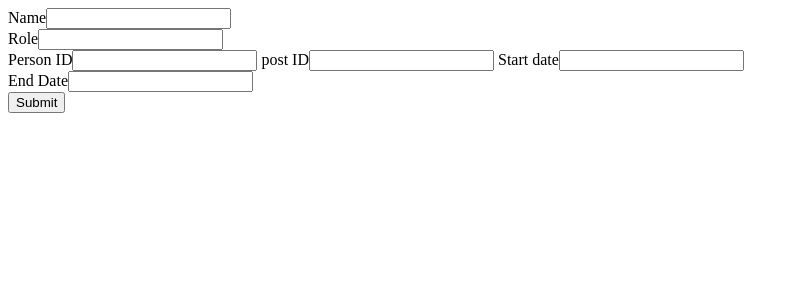
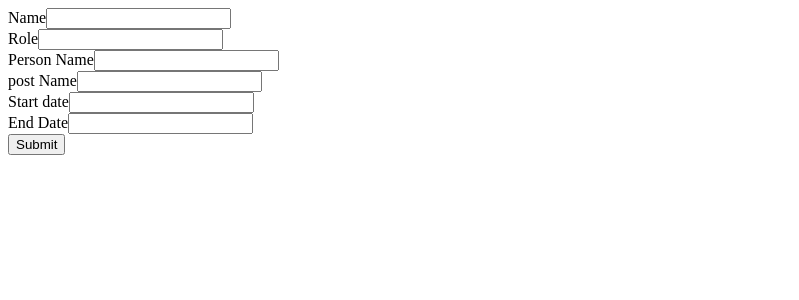
Before and after one commit to sweemeng/sinar_popit_ui, a Flask app: page /addmembers/1 in a window 1280 px wide. Shown: the top 300 px of the page, without its empty margins (0-799 px from the left). Run offline with Flask 2, Linux system fonts and the light colour scheme; data that the repository does not hold is empty; some libraries are stand-ins or nearby versions.

Commit message:
Create search function in server and frontnend for autocomplete

```diff
--- a/posthack/server.py
+++ b/posthack/server.py
@@ -3,6 +3,10 @@ from flask import Flask
 from flask import render_template
 from flask import request
 from flask import redirect
+from flask import jsonify
+from flask import make_response
+from flask import Response
+import json
 import requests
 
 """
@@ -40,6 +44,19 @@ def add_post(organization_id):
 
     return render_template("addpost.html", organization_id=organization_id)
 
+@app.route("/search/<entity>")
+def search(entity):
+    key = "name"
+    name = request.args.get("name")
+
+    if not name:
+        key = "label"
+        name = request.args.get("label")
+    if not name:
+        return Response(json.dumps([]), mimetype="application/json")
+    value = search_entity(entity, key, name)
+    print value
+    return Response(json.dumps(value), mimetype="application/json")
 
 @app.route("/listorgs/")
 def list_organizations():
@@ -81,12 +98,8 @@ def create_membership(organizations_id):
         if request.form["end_date"]:
             data["end_date"]  = request.form["end_date"]
         return "Done"
-    persons = fetch_entity("persons")
 
-    posts = get_entity("posts", "organization_id", organizations_id)
     return render_template("post_memberships.html",
-                           persons=persons,
-                           posts=posts,
                            organizations_id=organizations_id)
 
 @app.route("/addmembers/", methods=["GET", "POST"])
--- a/posthack/templates/post_memberships.html
+++ b/posthack/templates/post_memberships.html
@@ -3,13 +3,86 @@
 <head lang="en">
     <meta charset="UTF-8">
     <title></title>
+    <link rel="stylesheet" href="//code.jquery.com/ui/1.11.4/themes/smoothness/jquery-ui.css">
+    <script src="//code.jquery.com/jquery-1.10.2.js"></script>
+    <script src="//code.jquery.com/ui/1.11.4/jquery-ui.js"></script>
+    <script>
+        $(function(){
+            $("#person_name").autocomplete({
+                source: function(request, response){
+                    $.ajax({
+                        url: "/search/persons",
+                        data: {
+                            name: request.term
+                        },
+                        success: function(data){
+                            response( data);
+                        }
+                    });
+                },
+                focus: function(event, ui){
+                    $("#person_name").val(ui.item.name);
+                    return false;
+                },
+                select: function(event, ui){
+                    console.log("boom");
+                    console.log(ui.item.name);
+                    $("#person_name").val(ui.item.name);
+                    $("#person_id").val(ui.item.id);
+                    return false;
+                }
+            })
+            .autocomplete("instance")._renderItem = function(ul, item){
+                return $("<li>")
+                        .append("<a>"+item.name+"</a>")
+                        .appendTo(ul);
+            };
+
+            $("#post_name").autocomplete({
+                source: function(request, response){
+                    $.ajax({
+                        url: "/search/posts",
+                        data: {
+                            label: request.term
+                        },
+                        success: function(data){
+                            console.log("loaded");
+                            console.log(data[0].label);
+                            response( data);
+                        }
+                    });
+                },
+                focus: function(event, ui){
+                    console.log("focusing");
+                    $("#post_name").val(ui.item.label);
+                    return false;
+                },
+                select: function(event, ui){
+                    console.log("boom");
+                    console.log(ui.item.label);
+                    $("#post_name").val(ui.item.label);
+                    $("#post_id").val(ui.item.id);
+                    return false;
+                }
+            })
+            .autocomplete("instance")._renderItem = function(ul, item){
+                console.log("bam");
+                console.log(item.label);
+                return $("<li>")
+                        .append("<a>"+item.label+"</a>")
+                        .appendTo(ul);
+            };
+        });
+    </script>
 </head>
 <body>
 <form method="post" action="/addmembers/{{ organizations_id }}">
     <label for="name">Name</label><input type="text" name="name" id="name"/><br/>
     <label for="role">Role</label><input type="text" name="role" id="role"/><br/>
-    <label for="person_id">Person ID</label><input type="text" id="person_id" name="person_id"/>
-    <label for="post_id">post ID</label><input type="text" id="post_id" name="person_id">
+    <label for="person_name">Person Name</label><input type="text" id="person_name" name="person_name"/><br/>
+    <input type="hidden" id="person_id" name="person_id"/>
+    <label for="post_name">post Name</label><input type="text" id="post_name" name="post_name"><br/>
+    <input type="hidden" id="post_id" name="person_id">
     <!--
     <label for="person_id">Person</label><select id="person_id" name="person_id">
         {% for person in persons %}
```
